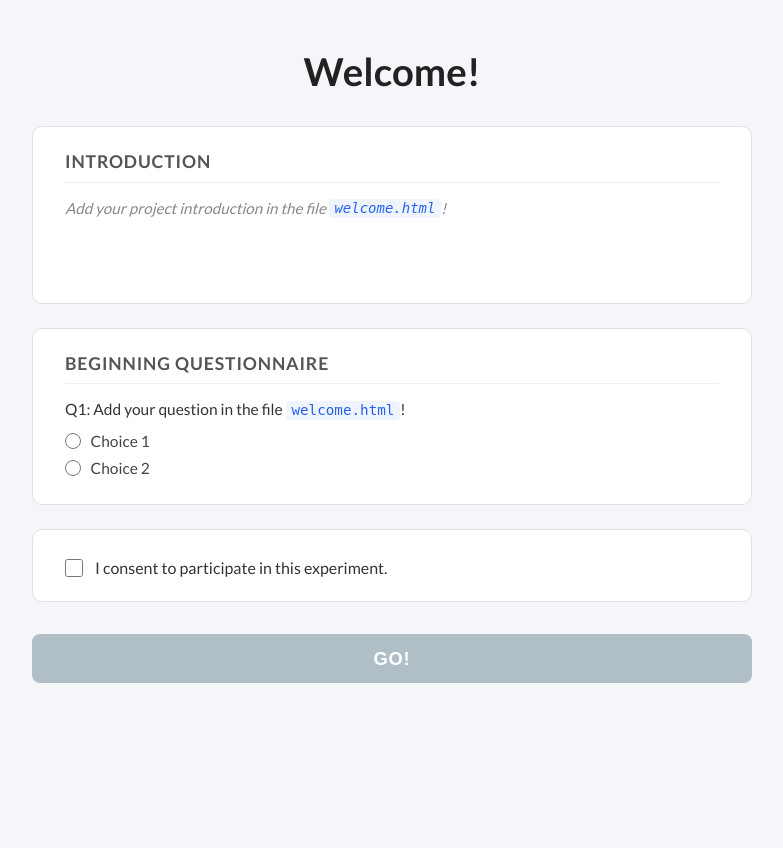
After one commit to HMC-AWeSoMe-Lab/AWeSoMe-Platform, a Flask app: page /welcome in a window 1280 px wide. The commit adds this page. Shown: the whole page, without its empty margins (248-1031 px from the left). Run offline with Flask 3, Linux system fonts and the light colour scheme; parts of the project's set-up code (start-up, migrations or seed data) failed here and were passed over.

Commit message:
Welcome Page

```diff
--- a/app.py
+++ b/app.py
@@ -90,7 +90,26 @@ with open(settings_path, "r") as file:
     placeholder_text = settings["commentBox"]["placeholderText"]
     submit_button_text = settings["commentBox"]["submitButtonText"]
 
-@app.route('/', methods=['POST', 'GET'])
+@app.route('/')
+def root():
+    """
+    Root route — redirects to the welcome page.
+    """
+    return redirect(url_for('welcome'))
+
+
+@app.route('/welcome', methods=['GET'])
+def welcome():
+    """
+    Render the welcome page shown before the main conversation interface.
+
+    :return: Rendered welcome HTML template
+    :rtype: str
+    """
+    return render_template('welcome.html')
+
+
+@app.route('/chat', methods=['POST', 'GET'])
 def index():
     """
     Main route handler for the home page.
--- a/static/js/events/commentActions.js
+++ b/static/js/events/commentActions.js
@@ -18,6 +18,10 @@ export async function toggleCommentBox(btn) {
         if (commentContainer) {
             activeReplyContainer = commentContainer;
             commentContainer.insertAdjacentElement('afterend', replyBox);
+            // Cancel out the indentation so reply-box left edge aligns with the thread
+            const parentMargin = parseFloat(commentContainer.style.marginLeft) || 0;
+            replyBox.style.marginLeft = `-${parentMargin}rem`;
+            replyBox.style.width = `calc(100% + ${parentMargin}rem)`;
         }
     }
 
--- a/static/settings.json
+++ b/static/settings.json
@@ -5,7 +5,7 @@
         "fontSize": "16px",
         "siteBackgroundColor": "white",
         "commentBackgroundColor": "white",
-        "commentIndentation": 1
+        "commentIndentation": 0.75
     },
     "commentBox": {
         "borderColor": "gray",
--- a/static/style.css
+++ b/static/style.css
@@ -58,6 +58,7 @@ body {
     border: 1px solid var(--borderColor);
     border-radius: 0.5rem;
     width: 100%;
+    min-width: 280px;
     /* box-shadow: 0 0 50px rgba(0, 0, 0, 0.1); */
 }
 
@@ -104,6 +105,11 @@ body {
   border: 1px solid #aaa;
   border-radius: 25px;
   background-color: white;
+  box-sizing: border-box;
+}
+
+#reply-box {
+  /* Width and margin-left are set dynamically in JS to cancel parent indentation */
   box-sizing: border-box;
 }
 
--- /dev/null
+++ b/templates/welcome.html
@@ -0,0 +1,203 @@
+{% extends 'base.html' %}
+
+{% block head %}
+<meta http-equiv="X-UA-Compatible" content="IE=edge" />
+<meta name="viewport" content="width=device-width, initial-scale=1.0" />
+<title>Welcome</title>
+<link rel="stylesheet" href="{{ url_for('static', filename='style.css') }}">
+<link href="https://fonts.googleapis.com/css2?family=Lato:wght@300;400;700&display=swap" rel="stylesheet">
+<style>
+  body {
+    background-color: #f5f6fa;
+    font-family: 'Lato', sans-serif;
+    color: #333;
+  }
+
+  .welcome-wrapper {
+    width: 90%;
+    max-width: 720px;
+    margin: 3rem auto 4rem;
+  }
+
+  .welcome-title {
+    font-size: 2.4rem;
+    font-weight: 700;
+    text-align: center;
+    margin-bottom: 2rem;
+    color: #222;
+  }
+
+  .welcome-section {
+    background: #fff;
+    border: 1px solid #dde1e7;
+    border-radius: 10px;
+    padding: 1.5rem 2rem;
+    margin-bottom: 1.5rem;
+  }
+
+  .welcome-section h2 {
+    font-size: 1.1rem;
+    font-weight: 700;
+    text-transform: uppercase;
+    letter-spacing: 0.05em;
+    color: #555;
+    margin-bottom: 1rem;
+    border-bottom: 1px solid #eee;
+    padding-bottom: 0.6rem;
+  }
+
+  .welcome-section .content-area {
+    min-height: 80px;
+    color: #888;
+    font-style: italic;
+    font-size: 0.95rem;
+  }
+
+  .content-area code {
+    background: #f0f4ff;
+    color: #2563eb;
+    padding: 0.1em 0.4em;
+    border-radius: 4px;
+    font-size: 0.92em;
+    font-family: monospace;
+  }
+
+  .question-text {
+    font-style: normal;
+    color: #333;
+    margin-bottom: 0.85rem;
+    font-size: 0.97rem;
+  }
+
+  .choices {
+    display: flex;
+    flex-direction: column;
+    gap: 0.55rem;
+  }
+
+  .choice-label {
+    display: flex;
+    align-items: center;
+    gap: 0.6rem;
+    font-style: normal;
+    color: #444;
+    cursor: pointer;
+    font-size: 0.97rem;
+  }
+
+  .choice-label input[type="radio"] {
+    width: 16px;
+    height: 16px;
+    accent-color: #2563eb;
+    cursor: pointer;
+    flex-shrink: 0;
+  }
+
+  .consent-row {
+    display: flex;
+    align-items: center;
+    gap: 0.75rem;
+    margin-top: 0.25rem;
+  }
+
+  .consent-row input[type="checkbox"] {
+    width: 18px;
+    height: 18px;
+    cursor: pointer;
+    accent-color: #2563eb;
+    flex-shrink: 0;
+  }
+
+  .consent-row label {
+    font-size: 1rem;
+    cursor: pointer;
+    color: #333;
+    user-select: none;
+  }
+
+  .go-btn {
+    display: block;
+    width: 100%;
+    padding: 0.85rem;
+    border: none;
+    border-radius: 8px;
+    font-size: 1.15rem;
+    font-weight: 700;
+    letter-spacing: 0.04em;
+    cursor: not-allowed;
+    background-color: #b0bec5;
+    color: #fff;
+    margin-top: 2rem;
+    transition: background-color 0.2s ease, transform 0.1s ease;
+  }
+
+  .go-btn.enabled {
+    background-color: #2563eb;
+    cursor: pointer;
+  }
+
+  .go-btn.enabled:hover {
+    background-color: #1d4ed8;
+  }
+
+  .go-btn.enabled:active {
+    transform: scale(0.98);
+  }
+</style>
+{% endblock %}
+
+{% block body %}
+<div class="welcome-wrapper">
+  <h1 class="welcome-title">Welcome!</h1>
+
+  <div class="welcome-section">
+    <h2>Introduction</h2>
+    <div class="content-area">Add your project introduction in the file <code>welcome.html</code>!</div>
+  </div>
+
+  <div class="welcome-section">
+    <h2>Beginning Questionnaire</h2>
+    <div class="content-area">
+      <p class="question-text">Q1: Add your question in the file <code>welcome.html</code>!</p>
+      <div class="choices">
+        <label class="choice-label">
+          <input type="radio" name="q1" value="1"> Choice 1
+        </label>
+        <label class="choice-label">
+          <input type="radio" name="q1" value="2"> Choice 2
+        </label>
+      </div>
+    </div>
+  </div>
+
+  <div class="welcome-section">
+    <div class="consent-row">
+      <input type="checkbox" id="consent-checkbox">
+      <label for="consent-checkbox">I consent to participate in this experiment.</label>
+    </div>
+  </div>
+
+  <button class="go-btn" id="go-btn" disabled>GO!</button>
+</div>
+
+<script>
+  const checkbox = document.getElementById('consent-checkbox');
+  const goBtn = document.getElementById('go-btn');
+
+  checkbox.addEventListener('change', function () {
+    if (this.checked) {
+      goBtn.disabled = false;
+      goBtn.classList.add('enabled');
+    } else {
+      goBtn.disabled = true;
+      goBtn.classList.remove('enabled');
+    }
+  });
+
+  goBtn.addEventListener('click', function () {
+    if (!goBtn.disabled) {
+      window.location.href = '/chat';
+    }
+  });
+</script>
+{% endblock %}
```
